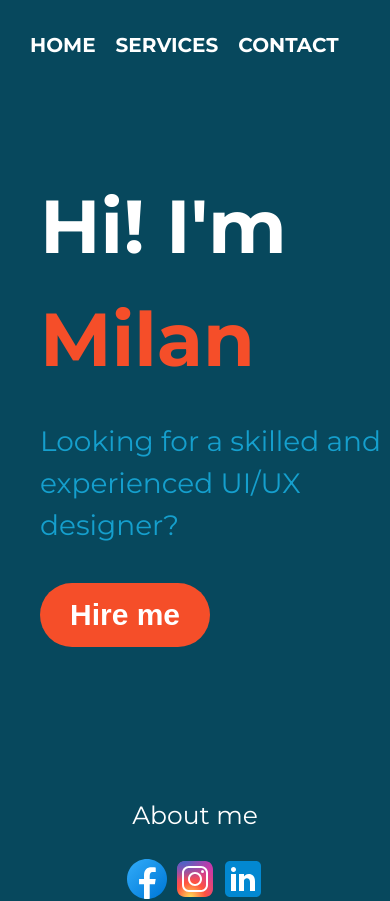
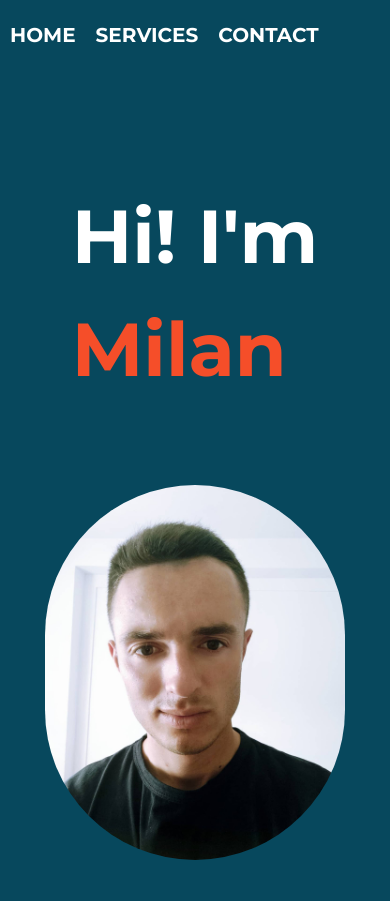
Before and after one commit to bojan09/denkovski-portfolio, a React (Vite) app: page / in a window 390 px wide. Shown: the top 901 px of the page. Built offline with nearby package versions, Linux system fonts and the light colour scheme.

Commit message:
fixed issues on mobile with Home page

```diff
--- a/src/components/Navbar/Navbar.css
+++ b/src/components/Navbar/Navbar.css
@@ -1,6 +1,9 @@
 .navbar {
-    margin-left: 14rem;
-    width: 35rem;
+    /* margin-left: 14rem; */
+    display: grid;
+    grid-template-columns: repeat(4, 1fr);
+    grid-template-rows: 1fr;
+    width: 50%;
 }
 
 .nav-list {
@@ -8,6 +11,7 @@
     gap: 2rem;
     padding: 1rem;
     margin-top: 1rem;
+    grid-column: 2/3;
 }
 
 .nav-list_link {
@@ -27,11 +31,6 @@
 /* Media Query  */
 
 @media screen and (max-width: 1115px) {
-
-    .navbar {
-        margin: 2rem 0 0 2rem;
-    }
-
     .nav-list_link {
         text-transform: uppercase;
         font-weight: 700;
@@ -39,3 +38,9 @@
     }
 
 }
+
+@media screen and (max-width: 680px) {
+
+    .nav-list_link {}
+
+}
--- a/src/pages/About/About.css
+++ b/src/pages/About/About.css
@@ -27,7 +27,7 @@
         align-items: center;
         justify-content: center;
         flex-direction: column;
-        margin: 15rem 0 2rem 0;
+        margin: 10rem 0 2rem 0;
     }
 
     .about-social_icons {
--- a/src/pages/Home/Home.css
+++ b/src/pages/Home/Home.css
@@ -9,13 +9,19 @@
 /* Left Container */
 
 .left-container {
-    margin-left: 16rem;
-    padding-top: 10rem;
+    /* margin-left: 16rem; */
+    /* padding-top: 10rem; */
+    display: grid;
+    grid-template-columns: repeat(4, 1fr);
+    grid-template-rows: repeat(4, 1fr);
 }
 
 .home-heading {
     color: #fff;
     font-size: 7.5rem;
+    margin-top: 5rem;
+    grid-column: 2/4;
+    grid-row: 1/2;
 }
 
 .home-heading_name {
@@ -25,7 +31,9 @@
 .home-bio {
     color: var(--font-clr-secondary);
     font-size: 3.2rem;
-    margin: 4.5rem 0 6.5rem 0;
+    margin-top: 5rem;
+    grid-column: 2/5;
+    grid-row: 2/3;
 }
 
 .home-btn {
@@ -33,10 +41,13 @@
     font-size: 3rem;
     color: #fff;
     background-color: var(--font-clr-primary);
-    padding: 2.2rem 3.8rem;
     border-radius: 10rem;
     border: none;
     cursor: pointer;
+    grid-column: 2/4;
+    grid-row: 3/4;
+    max-height: 10.5rem;
+    max-width: 30rem;
 }
 
 .home-btn:hover {
@@ -48,7 +59,7 @@
 /* Image  */
 .profile-img {
     width: 100%;
-    max-width: 75rem;
+    max-width: 70rem;
     height: auto;
 
     position: absolute;
@@ -56,28 +67,16 @@
     top: 0;
 }
 
-.profile-img img {
-    overflow: hidden;
-    background-size: cover;
+.profile-img_mobile {
+    display: none;
 }
-
-
 
 
 /* Media Query  */
 
 @media screen and (max-width: 1115px) {
-
-    .home {
-        display: grid;
-        grid-template-columns: 1fr;
-        margin-left: -12rem;
-    }
-
-
     .home-bio {
         font-size: 2.8rem;
-        margin: 2.5rem 0 3.7rem 0;
     }
 
     .home-btn {
@@ -122,7 +121,42 @@
 
 @media screen and (max-width: 680px) {
 
+
+
+    .left-container,
+    .home {
+        display: flex;
+        flex-direction: column;
+        justify-content: center;
+        align-items: center;
+    }
+
+    .home-heading {
+        margin-top: 12rem;
+    }
+
+    .home-bio {
+        margin-bottom: 7rem;
+        margin-inline: 2rem;
+        font-size: 2.4rem;
+
+    }
+
+    .home-btn {
+        padding: 2.5rem 5.2rem;
+    }
+
+
     .profile-img {
         display: none;
     }
+
+    .profile-img_mobile {
+        width: 100%;
+        max-width: 30rem;
+        height: auto;
+        display: flex;
+        border-radius: 25rem;
+        margin-top: 8rem;
+    }
 }
--- a/src/pages/Home/Home.jsx
+++ b/src/pages/Home/Home.jsx
@@ -4,6 +4,7 @@ import "./Home.css";
 
 // image
 import profilePic from "../../assets/images/profile_pic.svg";
+import profileMobilePic from "../../assets/images/portfolio-img.jpg";
 
 const Home = () => {
   return (
@@ -13,6 +14,11 @@ const Home = () => {
         <h1 className="home-heading">
           Hi! I'm <br /> <span className="home-heading_name">Milan</span>
         </h1>
+        <img
+          src={profileMobilePic}
+          alt="profile-mobile_pic"
+          className="profile-img_mobile"
+        />
 
         <p className="home-bio">
           Looking for a skilled and <br /> experienced UI/UX designer?
```
Also changed, not shown: src/assets/images/socials/profile-img_full.jpg (added).
